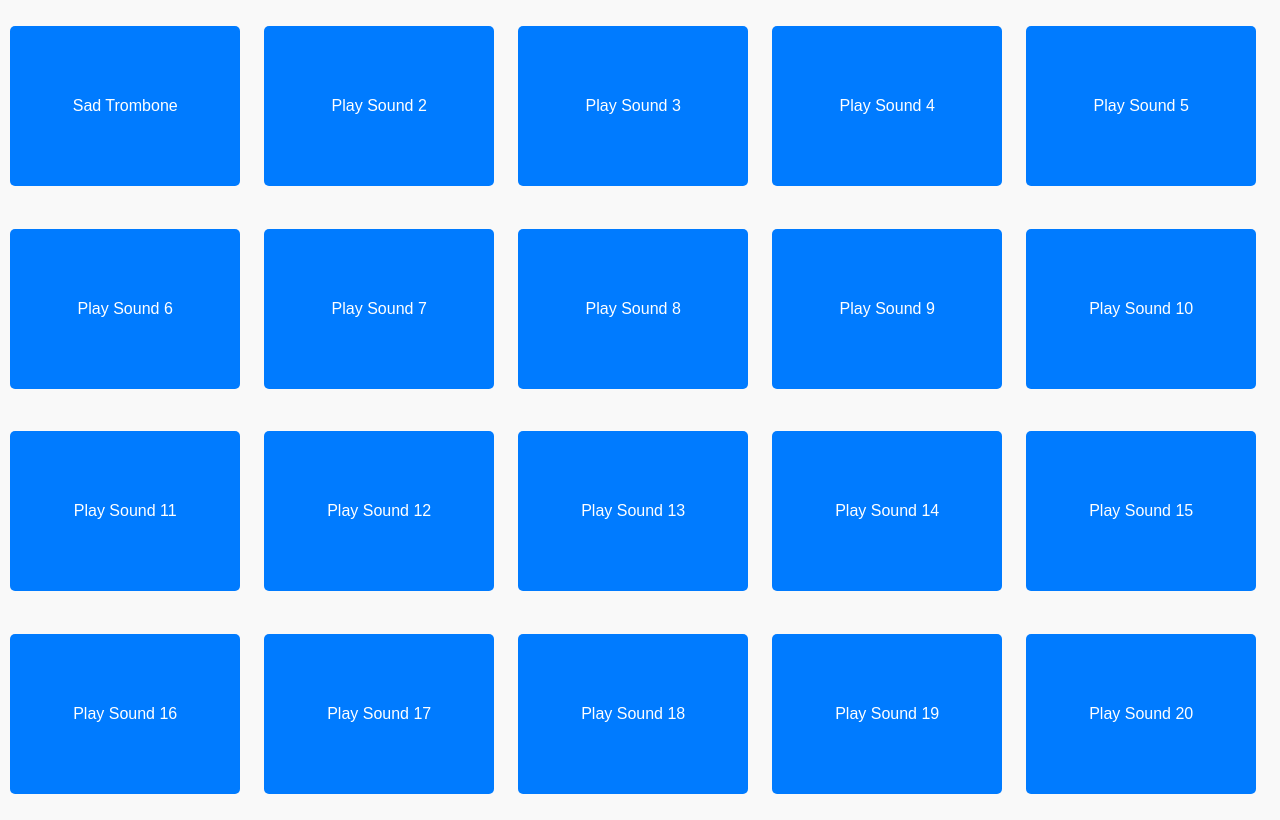
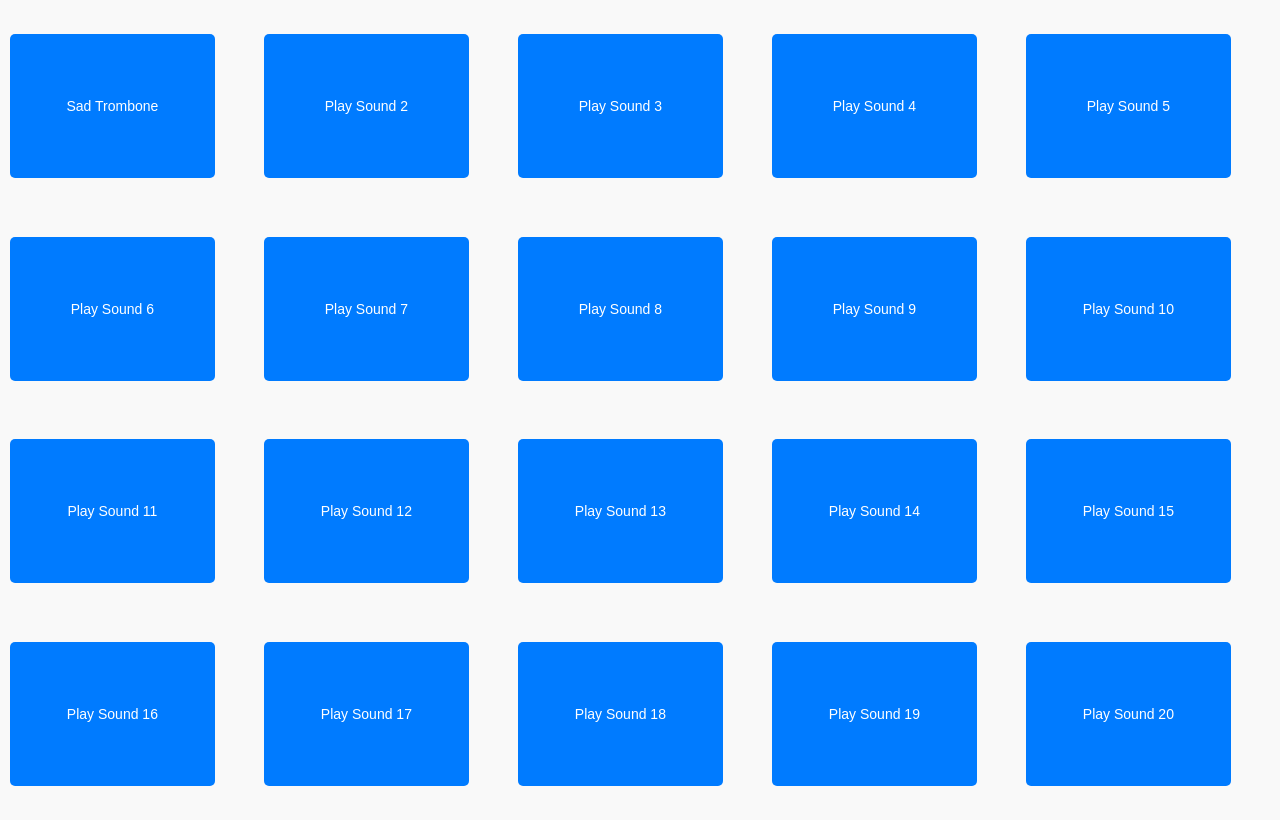
Before and after one commit to lowewalker/sound-effects, a plain HTML site: page index.html in a window 1280 px wide. Drawn offline with Linux system fonts and the light colour scheme.

Commit message:
Update index.html

```diff
--- a/index.html
+++ b/index.html
@@ -18,9 +18,9 @@
             padding: 10px;
         }
         button {
-            width: 18vw;
-            height: 20vh;
-            font-size: 16px;
+            width: 16vw;
+            height: 18vh;
+            font-size: 14px;
             border: none;
             border-radius: 5px;
             cursor: pointer;
```
